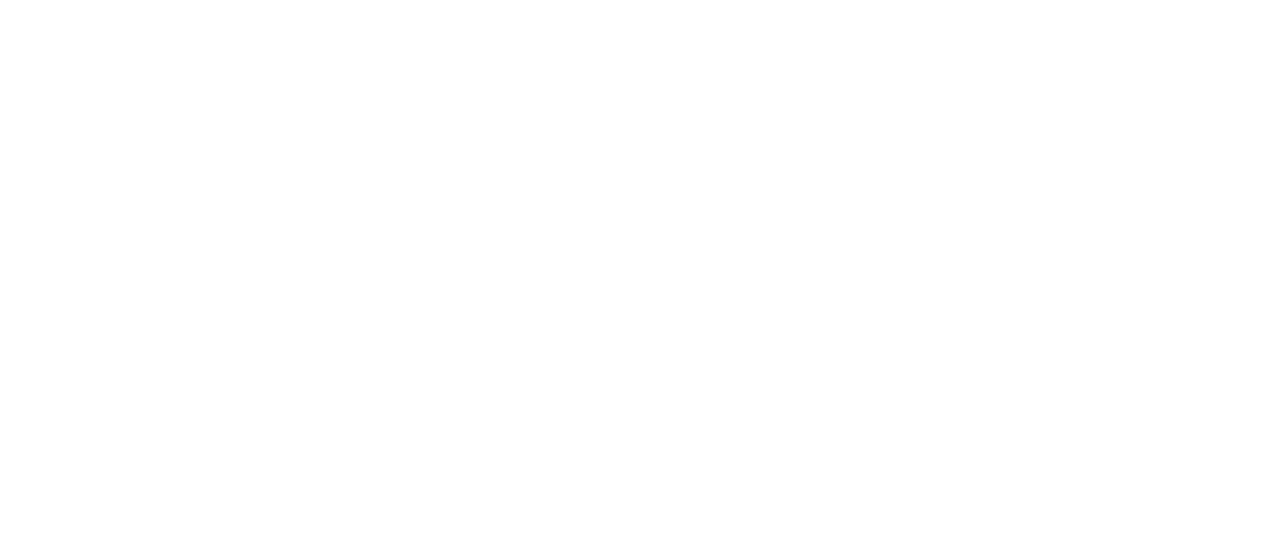
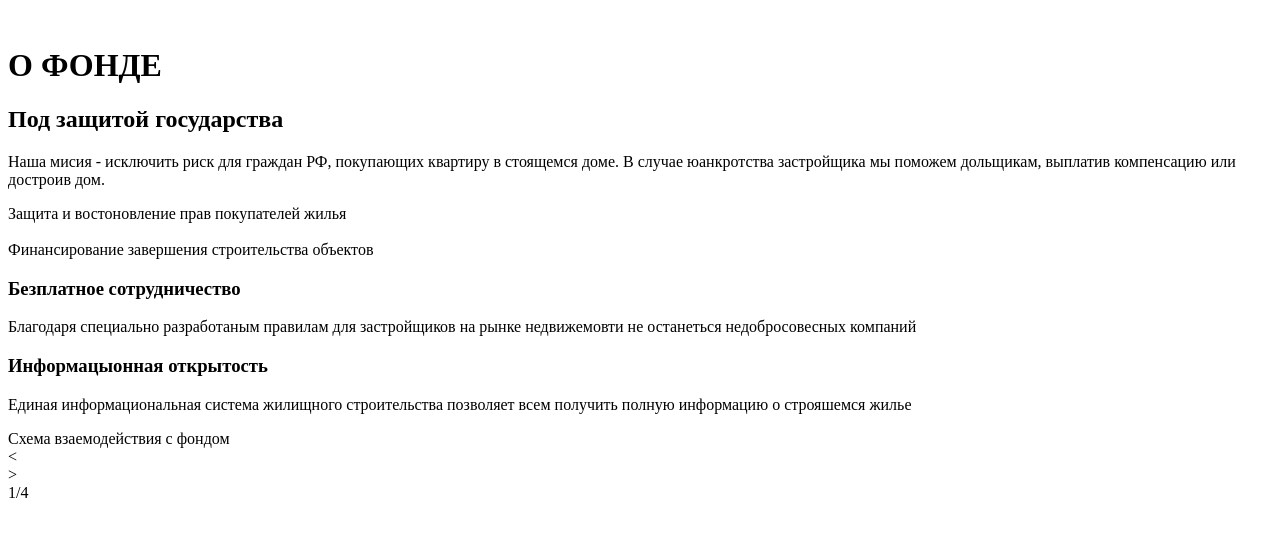
Before and after one commit to Alex-965/test, a plain HTML site: page index.html in a window 1280 px wide. Drawn offline with Linux system fonts and the light colour scheme.

Commit message:
add info

```diff
--- a/index.html
+++ b/index.html
@@ -1,5 +1,6 @@
 <!DOCTYPE html>
 <html lang="en">
+
 <head>
     <meta charset="UTF-8">
     <meta http-equiv="X-UA-Compatible" content="IE=edge">
@@ -7,7 +8,38 @@
     <title>Document</title>
     <link rel="stylesheet" href="css/style.css">
 </head>
+
 <body>
-    <main class="container"></main>
+    <main class="container">
+        <img src="" width="">
+        <h1>О ФОНДЕ</h1>
+        <div></div>
+        <h2>Под защитой государства</h2>
+        <p>Наша мисия - исключить риск для граждан РФ, покупающих квартиру в стоящемся доме. В случае юанкротства
+            застройщика мы поможем дольщикам, выплатив компенсацию или достроив дом.</p>
+        <p>Защита и востоновление прав покупателей жилья <br> <br> Финансирование завершения строительства объектов
+        </p>
+        <div></div>
+
+        <div>
+            <h3>Безплатное сотрудничество</h3>
+            <p>Благодаря специально разработаным правилам для застройщиков на рынке недвижемовти не останеться
+                недобросовесных компаний </p>
+            <h3>Информацыонная открытость</h3>
+            <p>Единая информациональная система жилищного строительства позволяет всем получить полную информацию о
+                строяшемся жилье </p>
+        </div>
+        <div>
+            Схема взаемодействия с фондом
+        </div>
+        <div>
+            <div>
+                <div><</div>
+                <div>></div>
+            </div>
+                <div>1/4</div>
+        </div>
+    </main>
 </body>
+
 </html>
```
